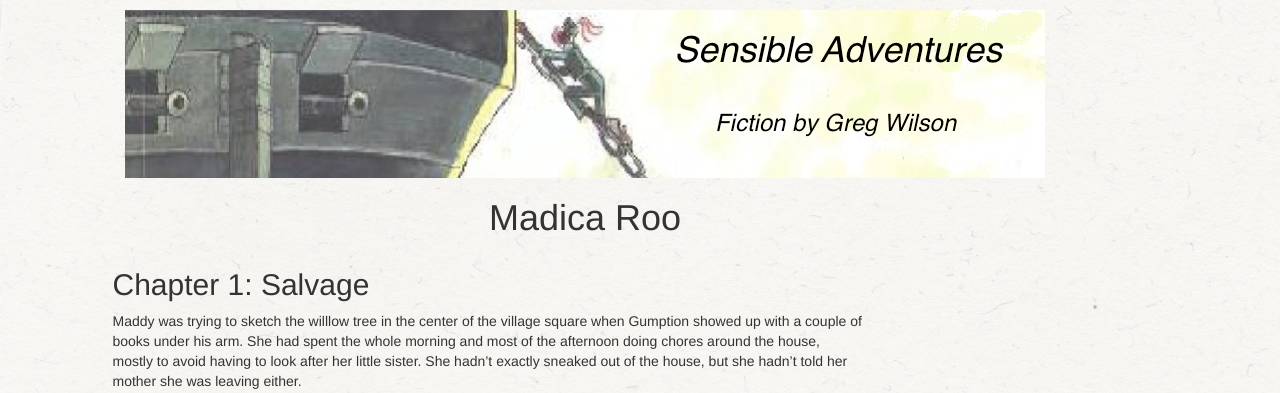
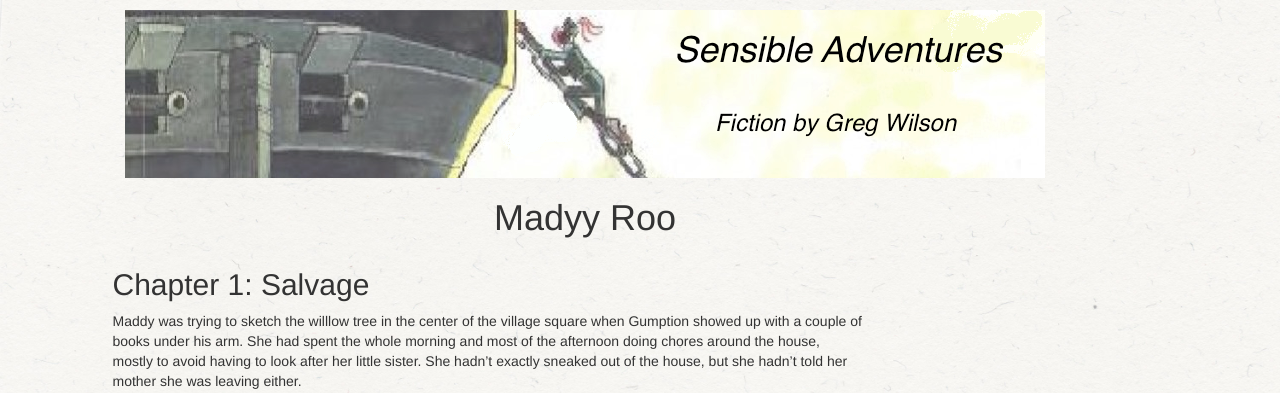
Before and after one commit to gvwilson/sensibleadventures, a Jekyll site: the page built from maddy-roo/maddy-roo.md, in a window 1280 px wide and 900 px high. Shown: the top 393 px of the window. Built offline with Jekyll 4.4.1, drawn with Linux system fonts in a browser that asks for light colours; nearby versions of some CDN libraries; library files that are not in the unit come from our copies.

Commit message:
Changing name

```diff
--- a/madica-roo/madica-roo.md
+++ b/maddy-roo/maddy-roo.md
@@ -1,7 +1,7 @@
 ---
 layout: narrow
-title: Madica Roo
-permalink: /madica-roo/
+title: Madyy Roo
+permalink: /maddy-roo/
 ---
 
 ## Chapter 1: Salvage
```
Also changed, not shown: maddy-roo/outline.md (renamed from madica-roo/outline.md), maddy-roo/plot.py (renamed from madica-roo/plot.py), maddy-roo/words.csv (renamed from madica-roo/words.csv).
